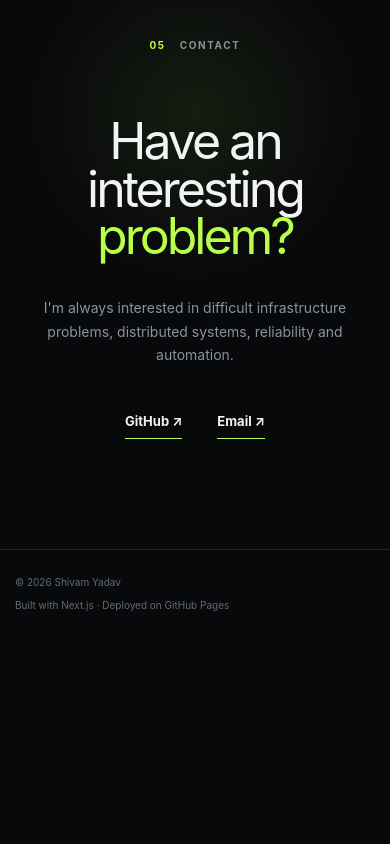
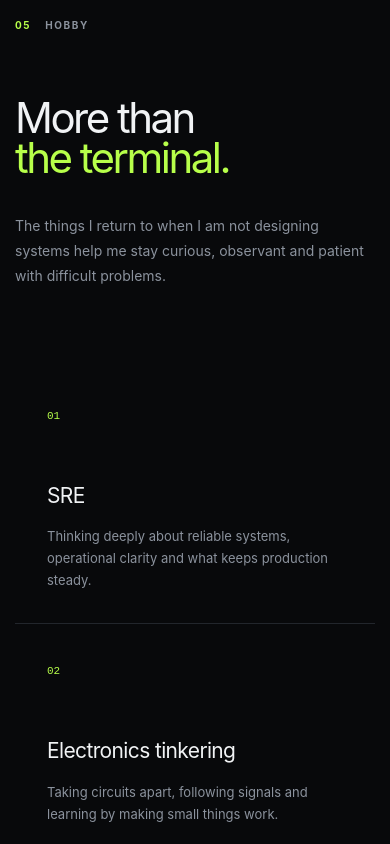
Before and after one commit to shivamyadav37/shivamops.space, a Next.js app: page / in a window 390 px wide. Shown: the part 5800-6644 px from the top of the page. Before the commit the page ends 6438 px from the top, so only its background shows below. Built offline with nearby package versions, Linux system fonts and the light colour scheme.

Commit message:
added books

```diff
--- a/app/globals.css
+++ b/app/globals.css
@@ -537,6 +537,119 @@ a {
   color: var(--accent);
 }
 
+/* HOBBY */
+
+.hobby-heading {
+  display: grid;
+  grid-template-columns: 1fr 0.65fr;
+  gap: 80px;
+  align-items: end;
+}
+
+.hobby-heading h2,
+.books-content h2 {
+  margin: 0;
+  font-size: clamp(42px, 6vw, 74px);
+  line-height: 0.95;
+  letter-spacing: -0.06em;
+}
+
+.hobby-heading h2 em,
+.books-content h2 em {
+  color: var(--accent);
+  font-style: normal;
+}
+
+.hobby-heading p {
+  margin: 0;
+  color: var(--muted);
+  font-size: 14px;
+  line-height: 1.8;
+}
+
+.hobby-grid {
+  display: grid;
+  grid-template-columns: repeat(3, 1fr);
+  gap: 1px;
+  margin-top: 80px;
+  background: var(--line);
+}
+
+.hobby-card {
+  min-height: 230px;
+  padding: 32px;
+  background: var(--bg);
+}
+
+.hobby-card-featured {
+  background: var(--accent);
+  color: #090a08;
+}
+
+.hobby-card > span {
+  color: var(--accent);
+  font-family: monospace;
+  font-size: 11px;
+}
+
+.hobby-card h3 {
+  margin: 55px 0 14px;
+  font-size: 21px;
+  letter-spacing: -0.03em;
+}
+
+.hobby-card p {
+  max-width: 300px;
+  margin: 0;
+  color: var(--muted);
+  font-size: 13px;
+  line-height: 1.7;
+}
+
+/* BOOKS */
+
+.books-grid {
+  display: grid;
+  grid-template-columns: 0.25fr 1fr;
+  gap: 80px;
+}
+
+.books-content h2 {
+  margin: 0 0 70px;
+  font-size: clamp(42px, 6vw, 74px);
+  line-height: 0.95;
+  letter-spacing: -0.06em;
+}
+
+.books-content h2 em {
+  color: var(--accent);
+  font-style: normal;
+}
+
+.current-read {
+  max-width: 620px;
+  padding: 28px 0 0;
+  border-top: 1px solid var(--line);
+}
+
+.current-read-label {
+  color: var(--accent);
+  font-family: monospace;
+  font-size: 11px;
+}
+
+.current-read h3 {
+  margin: 34px 0 10px;
+  font-size: 27px;
+  letter-spacing: -0.04em;
+}
+
+.current-read p {
+  margin: 0;
+  color: var(--muted);
+  font-size: 13px;
+}
+
 /* CONTACT */
 
 .contact-section {
@@ -633,6 +746,16 @@ footer {
     grid-template-columns: 1fr;
     gap: 35px;
   }
+
+  .hobby-heading {
+    grid-template-columns: 1fr;
+    gap: 35px;
+  }
+
+  .books-grid {
+    grid-template-columns: 1fr;
+    gap: 0;
+  }
 }
 
 @media (max-width: 650px) {
@@ -673,9 +796,11 @@ footer {
   }
 
   .focus-grid,
-  .work-grid {
+  .work-grid,
+  .hobby-grid {
     grid-template-columns: 1fr;
   }
+
 
   .experience-item {
     grid-template-columns: 1fr;
--- a/app/page.tsx
+++ b/app/page.tsx
@@ -48,6 +48,29 @@ const focus = [
   },
 ];
 
+const hobbies = [
+  {
+    title: "SRE",
+    text: "Thinking deeply about reliable systems, operational clarity and what keeps production steady.",
+  },
+  {
+    title: "Electronics tinkering",
+    text: "Taking circuits apart, following signals and learning by making small things work.",
+  },
+  {
+    title: "IoT",
+    text: "Connecting devices, sensors and everyday spaces to the systems behind them.",
+  },
+  {
+    title: "Reading & writing",
+    text: "Making room for books, notes and ideas that are worth slowing down to understand.",
+  },
+  {
+    title: "3D printing",
+    text: "Turning digital designs into physical objects and iterating until the idea fits in your hands.",
+  },
+];
+
 export default function Home() {
   return (
     <main>
@@ -63,6 +86,8 @@ export default function Home() {
             <a href="#experience">Experience</a>
             <a href="#work">Work</a>
             <a href="#stack">Stack</a>
+            <a href="#hobby">Hobby</a>
+            <a href="#books">Books</a>
             <a href="#contact">Contact</a>
           </div>
 
@@ -104,7 +129,7 @@ export default function Home() {
 
             <div className="hero-actions">
               <a href="#contact" className="button button-primary">
-                Let's connect <span>↗</span>
+                Let&apos;s connect <span>↗</span>
               </a>
 
               <a
@@ -342,11 +367,71 @@ export default function Home() {
         </div>
       </section>
 
+      {/* HOBBY */}
+      <section className="section" id="hobby">
+        <div className="container">
+          <div className="section-label">
+            <span>05</span>
+            HOBBY
+          </div>
+
+          <div className="hobby-heading">
+            <h2>
+              More than
+              <br />
+              <em>the terminal.</em>
+            </h2>
+
+            <p>
+              The things I return to when I am not designing systems help me
+              stay curious, observant and patient with difficult problems.
+            </p>
+          </div>
+
+          <div className="hobby-grid">
+            {hobbies.map((hobby, index) => (
+              <article
+                className={`hobby-card ${index === hobbies.length - 1 ? "hobby-card-featured" : ""}`}
+                key={hobby.title}
+              >
+                <span>0{index + 1}</span>
+                <h3>{hobby.title}</h3>
+                <p>{hobby.text}</p>
+              </article>
+            ))}
+          </div>
+        </div>
+      </section>
+
+      {/* BOOKS */}
+      <section className="section section-dark" id="books">
+        <div className="container books-grid">
+          <div className="section-label">
+            <span>06</span>
+            BOOKS
+          </div>
+
+          <div className="books-content">
+            <h2>
+              Stories beyond
+              <br />
+              <em>production.</em>
+            </h2>
+
+            <div className="current-read">
+              <span className="current-read-label">CURRENT READ</span>
+              <h3>The Last Days of Socrates</h3>
+              <p>Plato</p>
+            </div>
+          </div>
+        </div>
+      </section>
+
       {/* CONTACT */}
       <section className="contact-section" id="contact">
         <div className="container contact-content">
           <div className="section-label">
-            <span>05</span>
+            <span>07</span>
             CONTACT
           </div>
 
@@ -357,7 +442,7 @@ export default function Home() {
           </h2>
 
           <p>
-            I'm always interested in difficult infrastructure problems,
+            I&apos;m always interested in difficult infrastructure problems,
             distributed systems, reliability and automation.
           </p>
 
```
